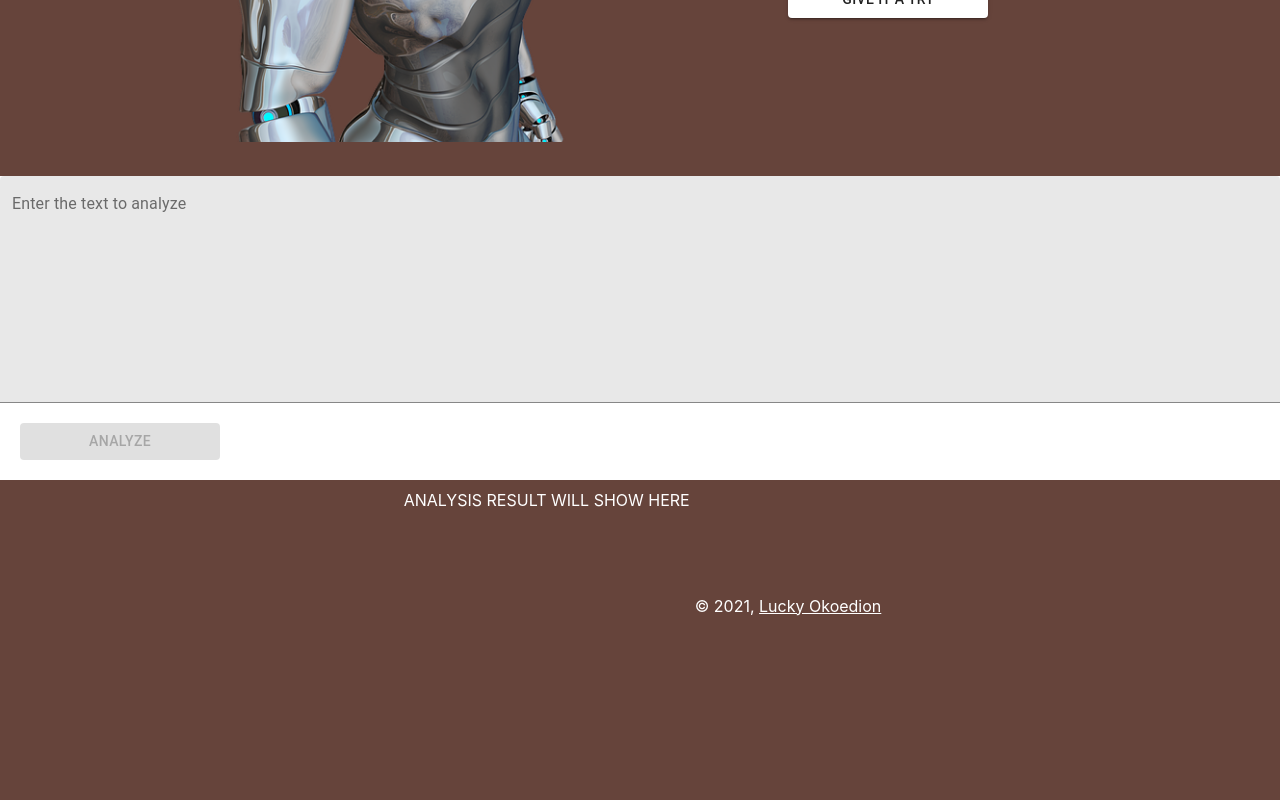
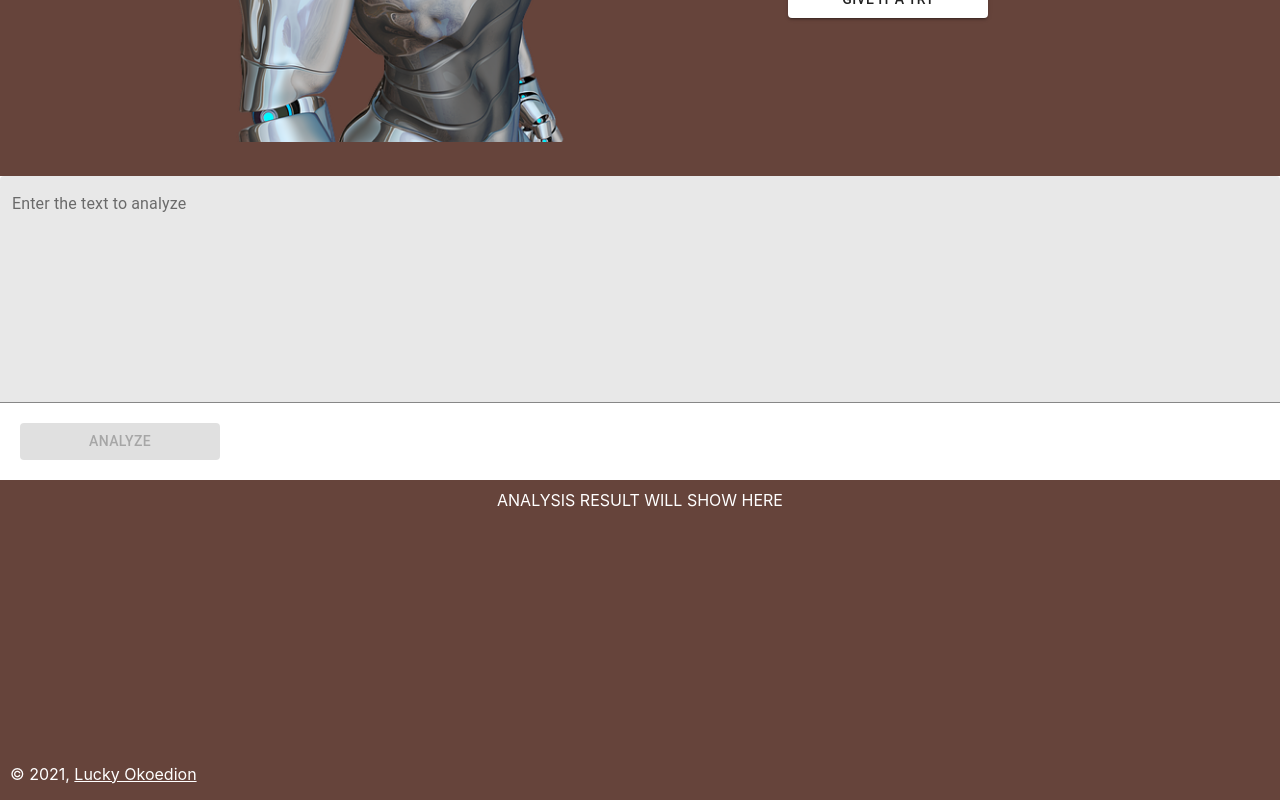
Before and after one commit to LuckyOkoedion/isabi-reactjs-text-analysis-artifificial-intelligence-app, a React (Create React App) app: page / in a window 1280 px wide. Shown: the part 548-1348 px from the top of the page. Built offline with nearby package versions, Linux system fonts and the light colour scheme.

Commit message:
lkajahkjidohieiihidhii

```diff
--- a/src/App.tsx
+++ b/src/App.tsx
@@ -244,6 +244,7 @@ class App extends React.Component<MyProps, MyState> {
             ) : (
               ""
             )}
+            <div className="push"></div>
             <p className="copyright" id="seeResult">
               &copy; {this.year},{" "}
               <span>
--- a/src/index.css
+++ b/src/index.css
@@ -89,10 +89,16 @@ img {
   justify-content: center;
   min-height: 40vh;
   background-color: #66443b;
+  position: relative;
+}
+
+.push {
+  height: 50px;
 }
 
 .copyright {
-  padding-top: 100px;
+  position: absolute;
+  bottom: 0;
   left: 10px;
   color: #ffffff;
   text-decoration: none;
```
